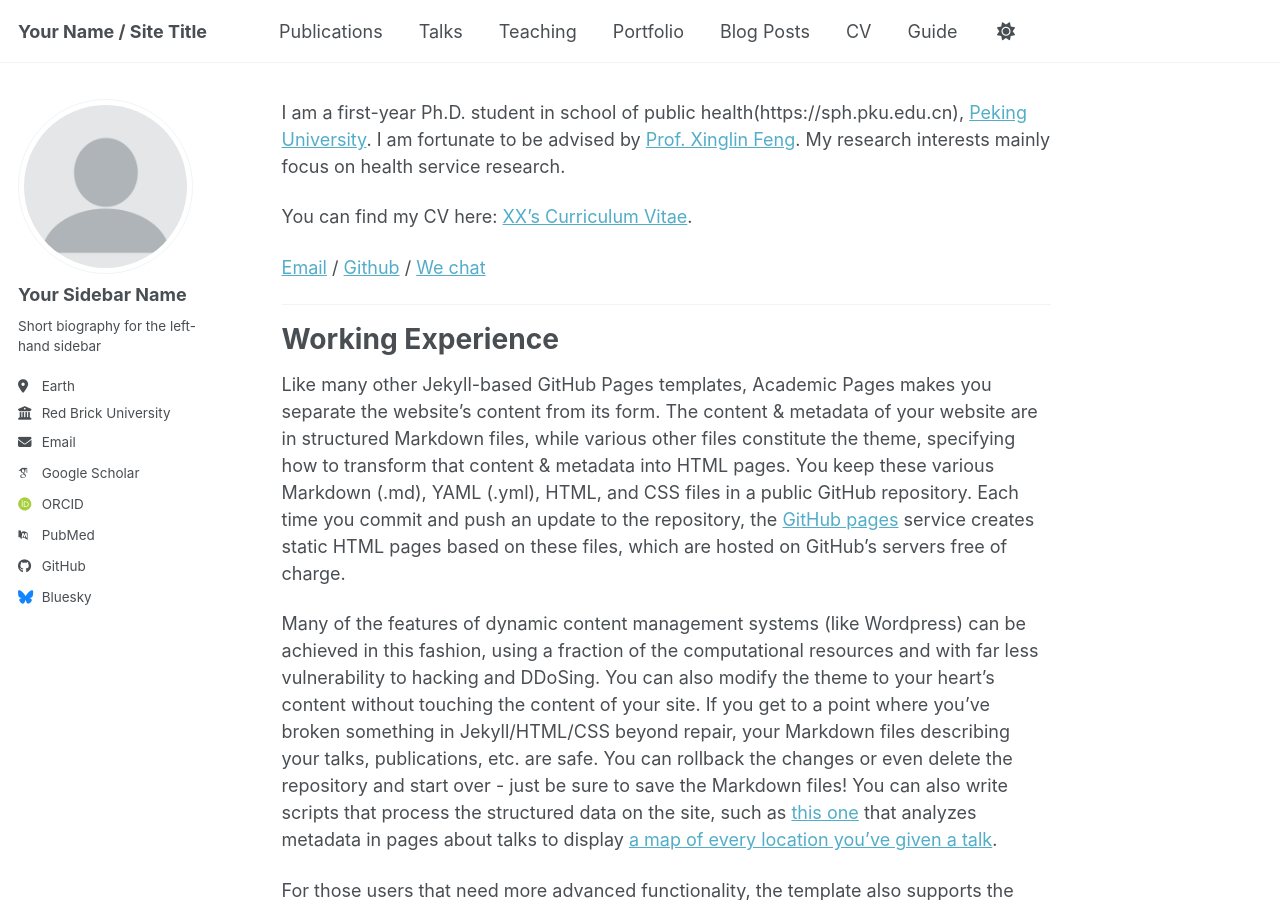
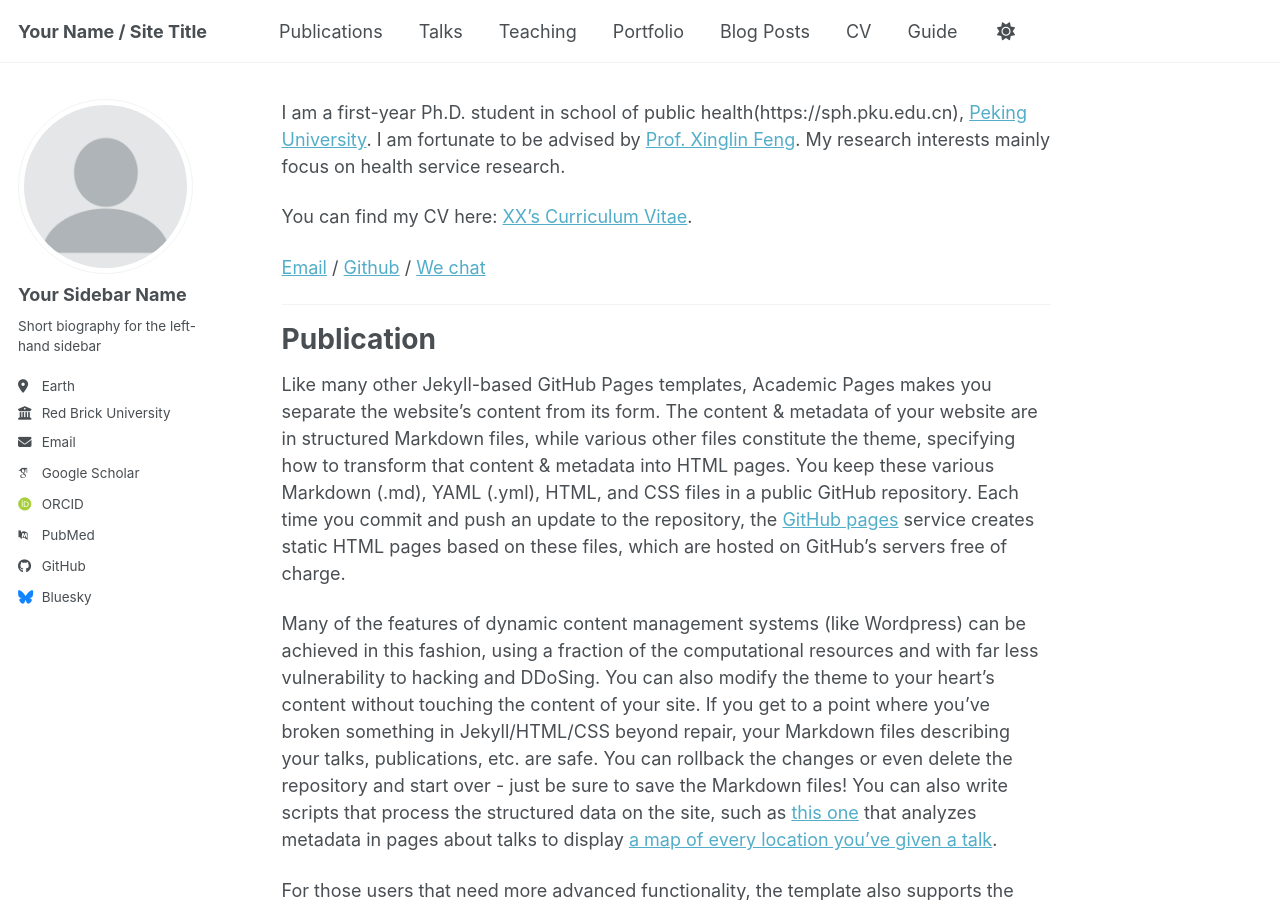
Before and after one commit to Sabrina0oo22/Sabrina0oo22.github.io, a Jekyll site: the page built from _pages/about.md, in a window 1280 px wide and 900 px high. Built offline with Jekyll 4.4.1, drawn with Linux system fonts in a browser that asks for light colours; some web fonts are replaced; our own code applies the rules of GitHub Pages for plain Markdown files; a script bundle is joined from its source files by our own code; library files that are not in the unit come from our copies.

Commit message:
Update about.md

```diff
--- a/_pages/about.md
+++ b/_pages/about.md
@@ -7,7 +7,7 @@ chat](../images/wechat.jpg)
 
 ---
 
-Working Experience
+Publication
 ======
 Like many other Jekyll-based GitHub Pages templates, Academic Pages makes you separate the website's content from its form. The content & metadata of your website are in structured Markdown files, while various other files constitute the theme, specifying how to transform that content & metadata into HTML pages. You keep these various Markdown (.md), YAML (.yml), HTML, and CSS files in a public GitHub repository. Each time you commit and push an update to the repository, the [GitHub pages](https://pages.github.com/) service creates static HTML pages based on these files, which are hosted on GitHub's servers free of charge.
 
```
